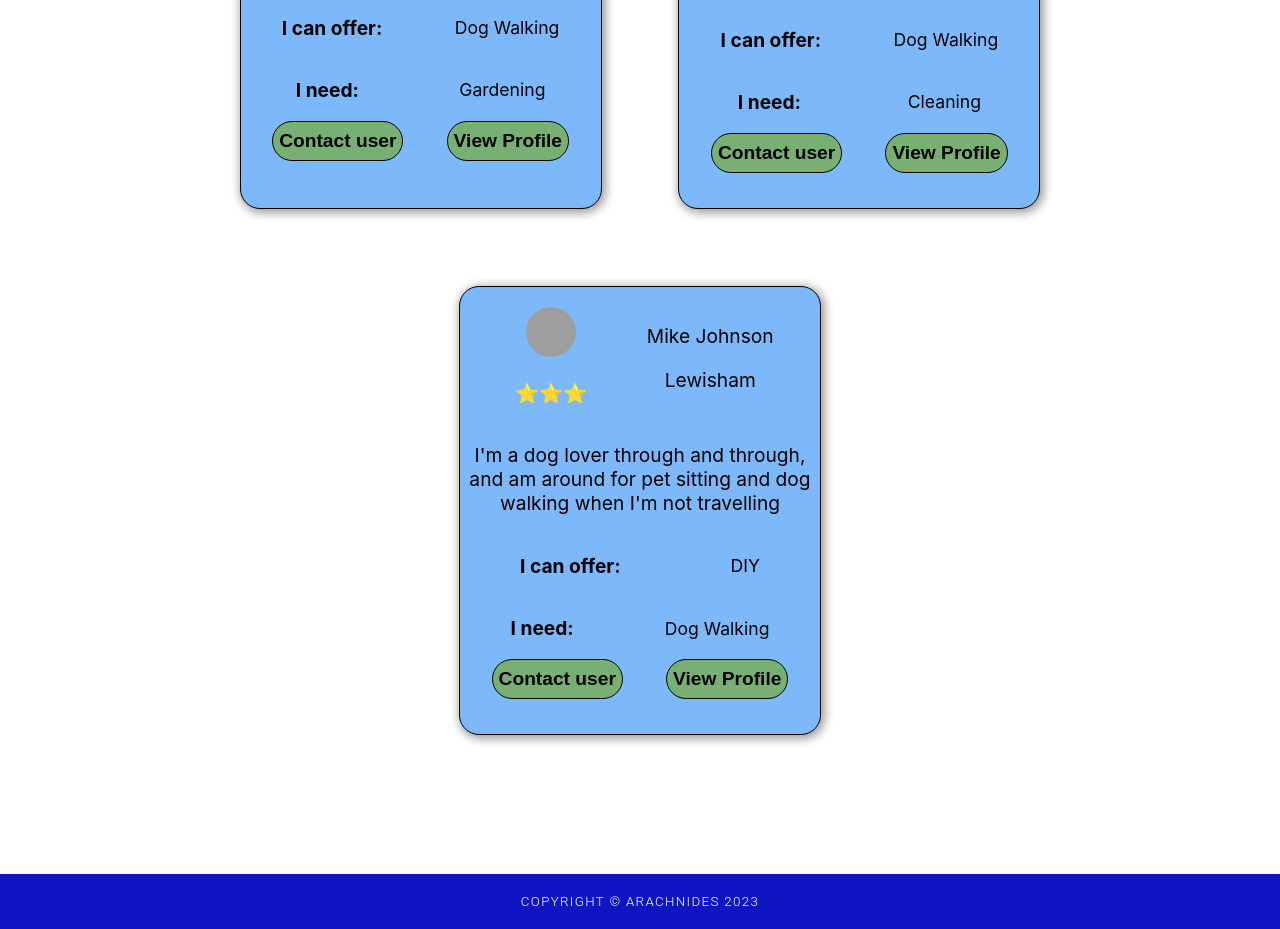
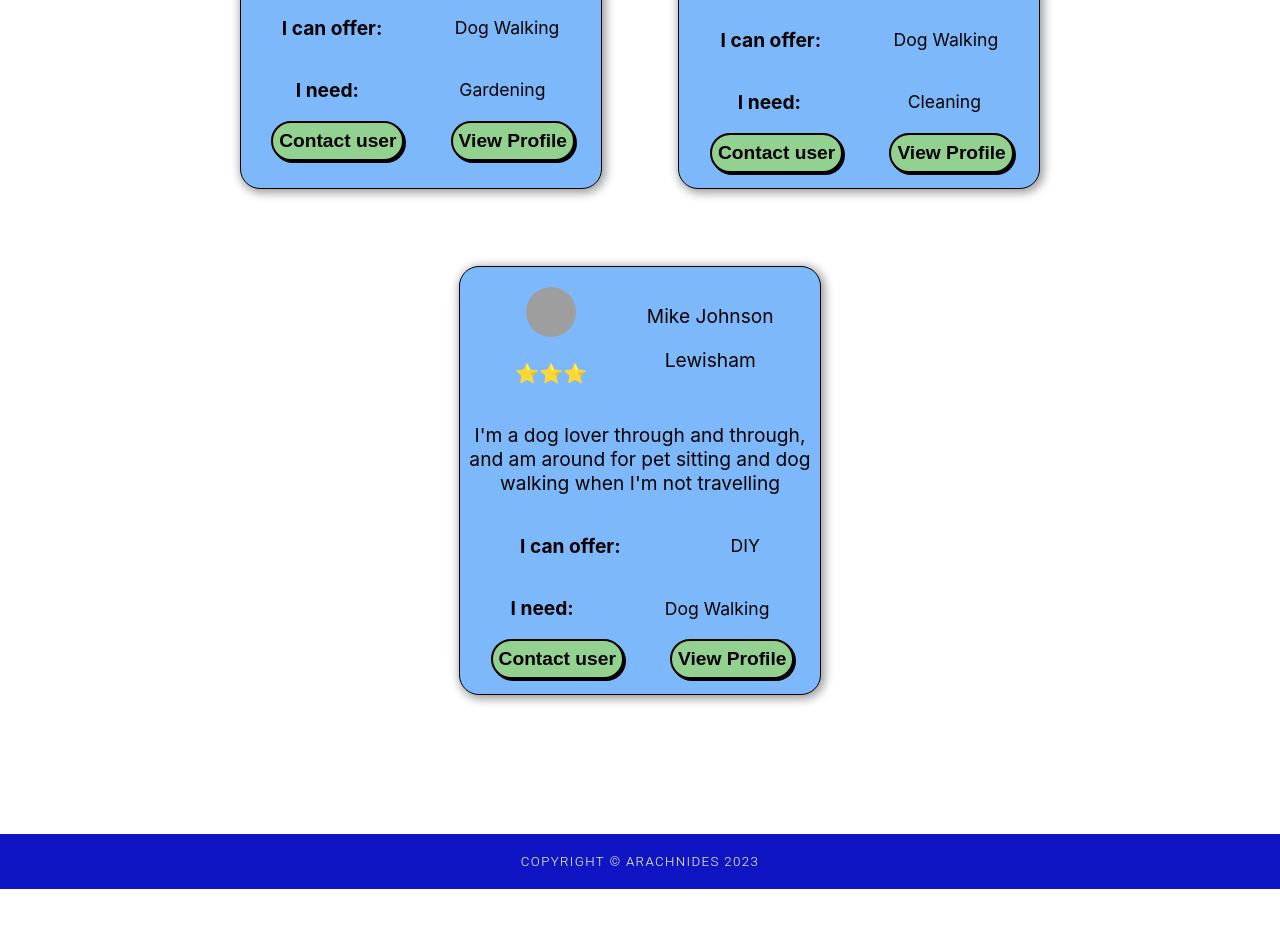
Before and after one commit to SchoolOfCode/bc14_final-project_front-end_arachnIDEs, a React (Create React App) app in the folder helpmehelpyou/: page /find in a window 1280 px wide. Shown: the part 880-1809 px from the top of the page. After the commit the page ends 1769 px from the top, so only its background shows below. Built offline with nearby package versions, Linux system fonts and the light colour scheme; grey boxes are pictures that could not be loaded.

Commit message:
started on the css for give/find help buttons

```diff
--- a/helpmehelpyou/src/Components/giveAndFindHelp.css
+++ b/helpmehelpyou/src/Components/giveAndFindHelp.css
@@ -88,27 +88,37 @@
 
 /* Contact user button */
 .give-and-find-help-contact-user {
-  background-color: #78af72;
-  border: 1px solid black;
-  border-radius: 25px;
+  background-color: #92d18f;
+  border: 2px solid black;
+  border-radius: 30px;
+  box-shadow: #000000 2px 2px 0 0;
   font-size: 1.2rem;
   font-weight: bolder;
   min-height: 40px;
   margin-left: 10px;
   margin-right: 5px;
+  margin-bottom: 10px;
 }
 
 /* Visit profile button */
 .give-and-find-help-visit-profile {
-  background-color: #78af72;
-  border: 1px solid black;
+  background-color: #92d18f;
+  border: 2px solid black;
+  border-radius: 30px;
+  box-shadow: #000000 2px 2px 0 0;
+  font-size: 1.2rem;
   font-weight: bolder;
-  border-radius: 25px;
-  font-size: 1.2rem;
   min-height: 40px;
-  margin-left: 5px;
-  margin-right: 10px;
+  margin-left: 10px;
+  margin-right: 5px;
+  margin-bottom: 10px;
 }
+.give-and-find-help-visit-profile:hover {
+  background-color: #120EEA;
+  /*color: black;*/
+  text-emphasis-color: white;
+}
+
 
 /* Div to style the subheading and info */
 .give-and-find-help-info-container {
@@ -132,9 +142,12 @@
   display: flex;
   flex-direction: row;
   justify-content: space-around;
-  padding-bottom: 30px;
+  /* padding-bottom: 30px; */
   font-weight: bolder;
+  margin-bottom: 0px;
+
 }
+
 
 /* Loading gif */
 .give-and-find-help-loading-gif {
```
